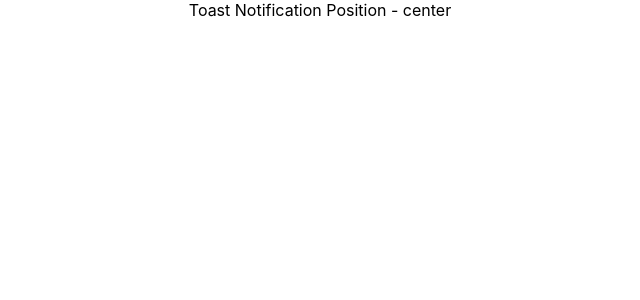
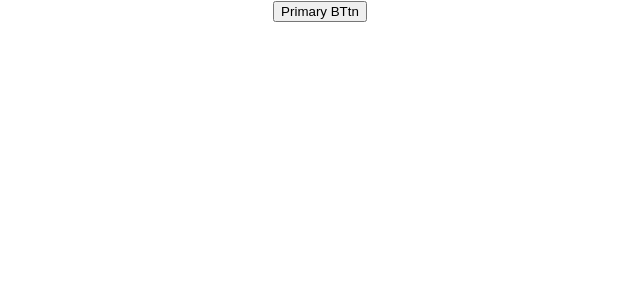
Before and after one commit to ayush-devshark/React-TypeScript, a React (Create React App) app: page / in a window 1280 px wide. Shown: the top 300 px of the page, without its empty margins (320-960 px from the left). Built offline with nearby package versions, Linux system fonts and the light colour scheme.

Commit message:
Wrapping HTML elements

```diff
--- a/src/App.tsx
+++ b/src/App.tsx
@@ -20,27 +20,28 @@ import Profile from './components/auth/Profile';
 import List from './components/generics/List';
 import RandomNumbers from './components/restriction/RandomNumbers';
 import Toast from './components/template-literals/Toast';
+import CustomButton from './components/html/Button';
 
 function App() {
-    const personName = {
-        first: 'John',
-        last: 'Lee',
-    };
+    // const personName = {
+    //     first: 'John',
+    //     last: 'Lee',
+    // };
 
-    const nameList = [
-        {
-            first: 'John',
-            last: 'Lee',
-        },
-        {
-            first: 'Rob',
-            last: 'Williams',
-        },
-        {
-            first: 'Bob',
-            last: 'Clark',
-        },
-    ];
+    // const nameList = [
+    //     {
+    //         first: 'John',
+    //         last: 'Lee',
+    //     },
+    //     {
+    //         first: 'Rob',
+    //         last: 'Williams',
+    //     },
+    //     {
+    //         first: 'Bob',
+    //         last: 'Clark',
+    //     },
+    // ];
     return (
         <div className='App'>
             {/* <Greet name='John' messageCount={20} isLoogedIn={false} /> */}
@@ -82,7 +83,13 @@ function App() {
                 // isNegative={false}
                 // isZero
             /> */}
-            <Toast position='center' />
+            {/* <Toast position='center' /> */}
+            <CustomButton
+                variant='secondary'
+                onClick={() => console.log('Btn clicked')}
+            >
+                Primary BTtn
+            </CustomButton>
         </div>
     );
 }
--- /dev/null
+++ b/src/components/html/Button.tsx
@@ -0,0 +1,16 @@
+import React from 'react';
+
+type CustomButtonProps = {
+    variant: 'primary' | 'secondary';
+    children: string;
+} & Omit<React.ComponentProps<'button'>, 'children'>;
+
+const CustomButton = ({ variant, children, ...rest }: CustomButtonProps) => {
+    return (
+        <button className={`class-with-${variant}`} {...rest}>
+            {children}
+        </button>
+    );
+};
+
+export default CustomButton;
```
Also changed, not shown: src/components/html/Input.tsx (added, +9 -0 lines), 1 other file (tests, documents, lock files or other folders).
